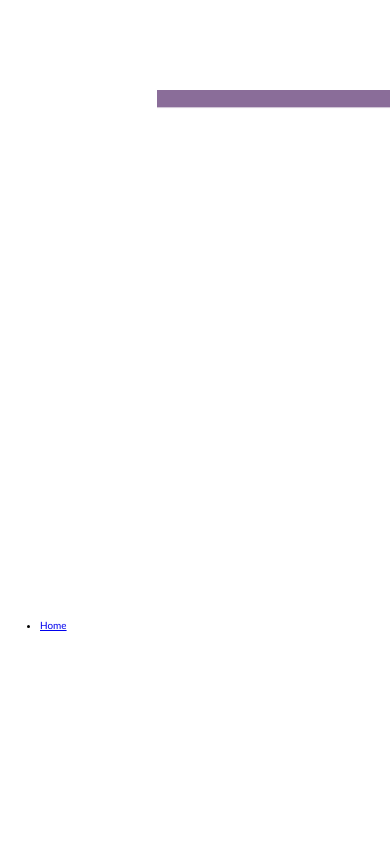
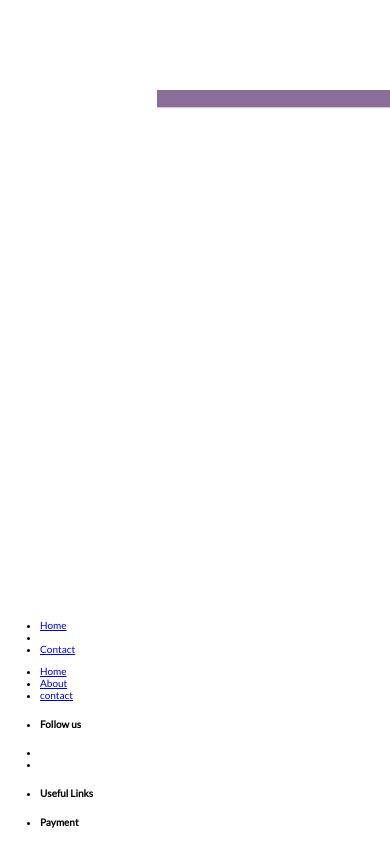
Before and after one commit to nexnic/Snug, a plain HTML site: page index.html in a window 390 px wide. Shown: the part 473-1317 px from the top of the page. Before the commit the page ends 1114 px from the top, so only its background shows below. Drawn offline with Linux system fonts and the light colour scheme.

```diff
--- a/index.html
+++ b/index.html
@@ -4,7 +4,7 @@
     <meta charset="UTF-8">
     <meta http-equiv="X-UA-Compatible" content="IE=edge">
     <meta name="viewport" content="width=device-width, initial-scale=1.0">
-    <title>Document</title>
+    <title>Snug | Home</title>
     <!-- Css  -->
     <link rel="stylesheet" href="./css/main.css">
     <!-- Hotjar Tracking Code for Snug -->
@@ -17,7 +17,7 @@
             r.src=t+h._hjSettings.hjid+j+h._hjSettings.hjsv;
             a.appendChild(r);
         })(window,document,'https://static.hotjar.com/c/hotjar-','.js?sv=');
-</script
+</script>
 </head>
 <body>
     <header>
@@ -32,12 +32,63 @@
                             Home
                         </a>
                     </li>
+                    <li>
+                        <a href="#about"></a>
+                    </li>
+                    <li>
+                        <a href="#contact">Contact</a>
+                    </li>
+                </ul>
+            </div>
+            <div id="hamburger" onclick="toogleMenu(this)">
+                <div class="bar"></div>
+                <div class="bar"></div>
+                <div class="bar"></div>
+                <ul>
+                    <li>
+                        <a href="#">Home</a>
+                    </li>
+                    <li>
+                        <a href="#">
+                            About
+                        </a>
+                    </li>
+                    <li>
+                        <a href="#">contact</a>
+                    </li>
                 </ul>
             </div>
         </nav>
     </header>
-    <main></main>
-    <footer></footer>
-    <script src="./script/startup.js"></script>
+    <main>
+
+    </main>
+    <footer>
+        <ul>
+            <li>
+                <h5>Follow us</h5>
+            </li>
+            <li></li>
+            <li></li>
+        </ul>
+        <ul>
+            <li>
+                <h5>
+                    Useful Links
+                </h5>
+            </li>
+        </ul>
+        <ul>
+            <li>
+                <h5>
+                    Payment
+                </h5>
+            </li>
+        </ul>
+    </footer>
+    <!-- Javascript -->
+    <script src="./script/base/base.js"></script>
+    <script src="./script/function/api.js"></script>
+    <script src="./script/function/function.js"></script>
 </body>
 </html>
```
Lines whose indentation alone changed are shown as unchanged.
